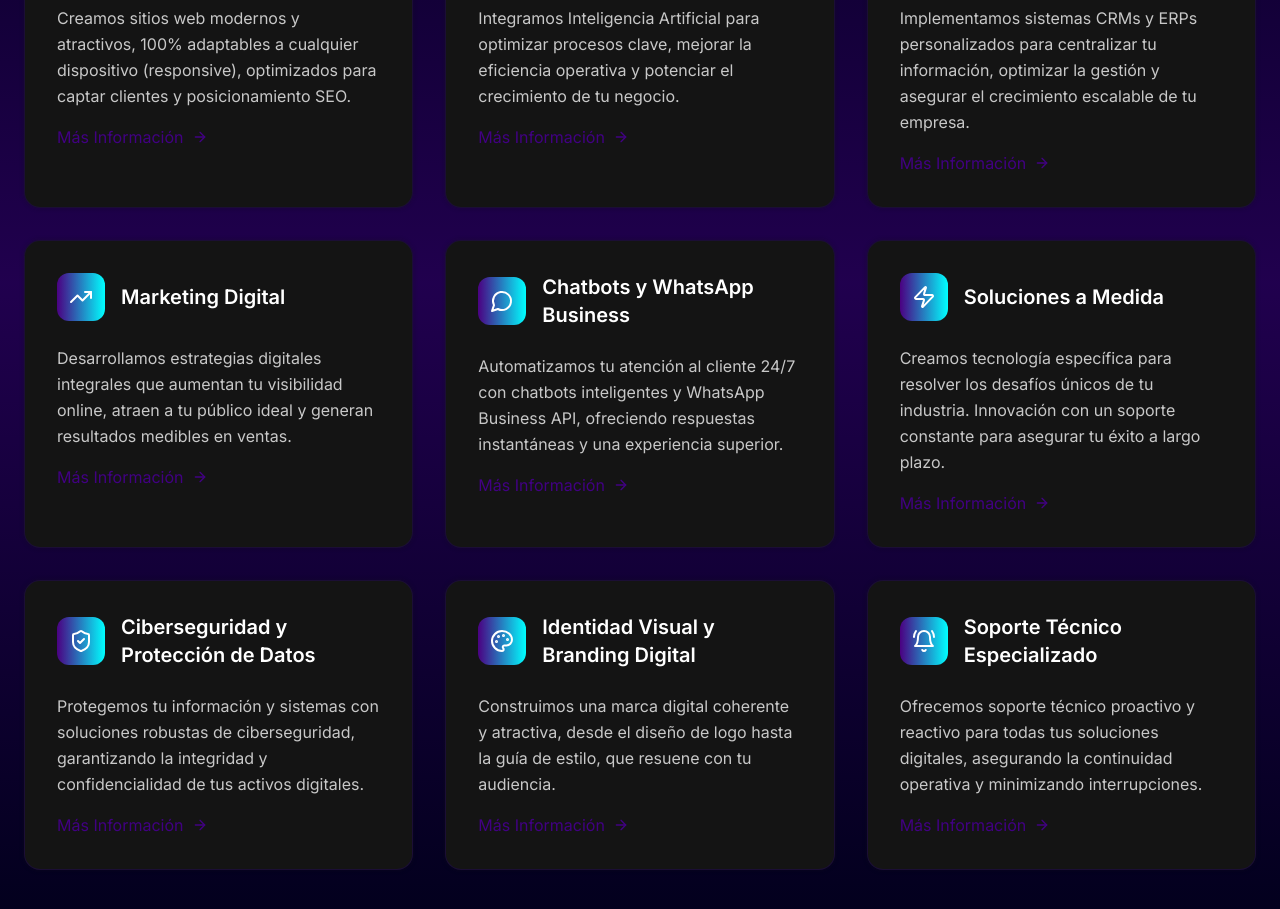
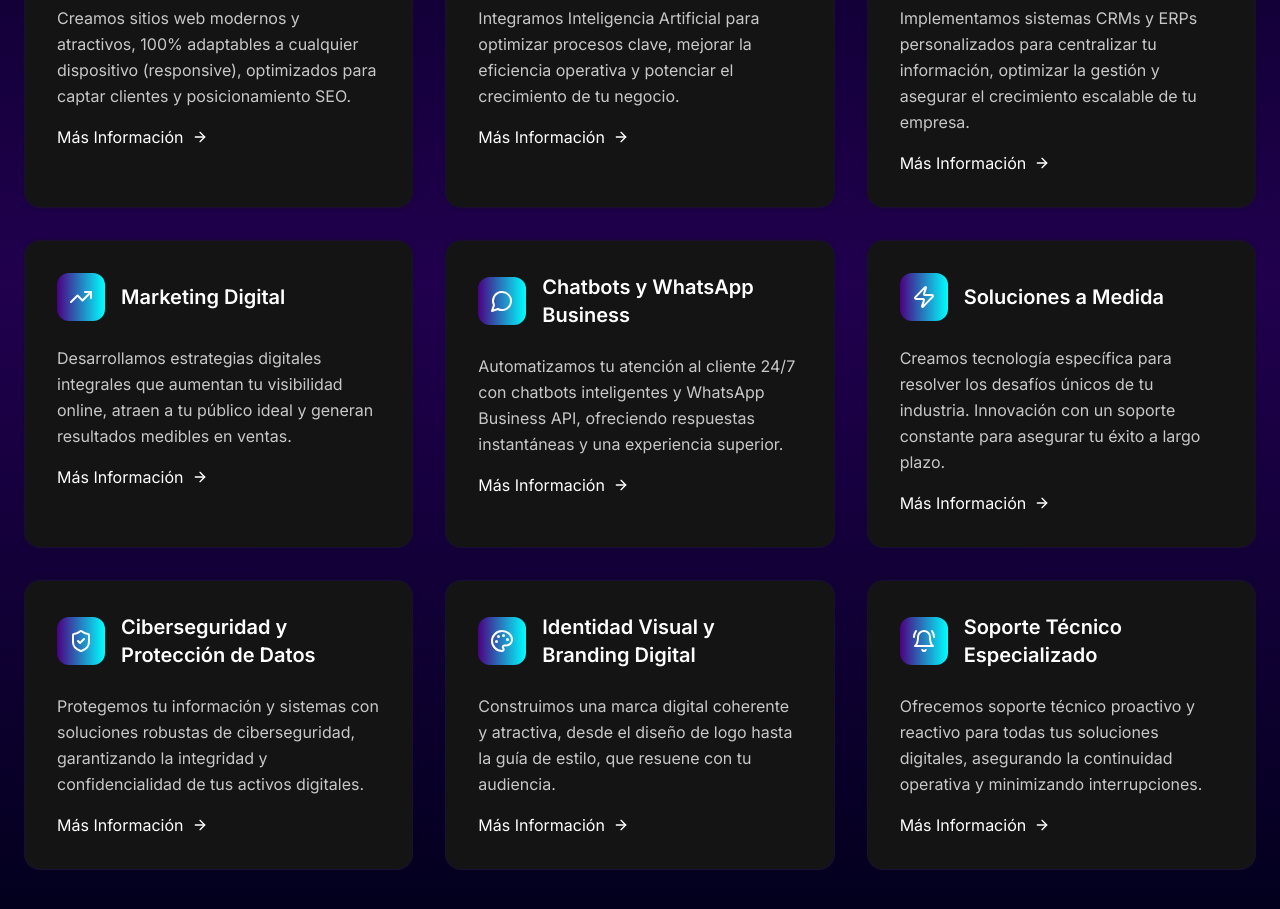
Before and after one commit to Ing-Daron11/DevHouse_blog, a React (Vite) app: page / in a window 1280 px wide. Shown: the part 1200-2109 px from the top of the page. Built offline with nearby package versions, Linux system fonts and the light colour scheme.

Commit message:
Feat: small changes

```diff
--- a/src/components/ServiceModal.tsx
+++ b/src/components/ServiceModal.tsx
@@ -72,8 +72,9 @@ const ServiceModal = ({ isOpen, service, onClose}) => {
 
                 <div className="mt-12 text-center">
                     <a
-                        href="#contacto" // Enlaza a tu sección de contacto
-                        onClick={onClose} // Cierra la modal al hacer clic en el botón
+                        href="https://wa.me/573025922818?text=Hola,%20me%20gustaría%20agendar%20una%20consultoría%20gratuita%20sobre%20mi%20proyecto."
+                        target="_blank"
+                        rel="noopener noreferrer"
                         className="btn-primary inline-flex items-center"
                     >
                         Agenda una Consultoría Gratuita
--- a/src/components/ServicesSection.tsx
+++ b/src/components/ServicesSection.tsx
@@ -1,8 +1,9 @@
   import { Globe, Brain, Database, TrendingUp, MessageCircle, Zap, Code, ShieldCheck, Palette, Lightbulb, BellRing, ArrowRight } from 'lucide-react';
   import { AnimatedSection } from './AnimatedSection';
   import ServiceModal from './ServiceModal';
-  import { useState } from 'react';
+  import { useState, useEffect } from 'react';
   import React from 'react';
+import { log } from 'node:console';
 
   const services = [
     {
@@ -87,6 +88,7 @@
       setSelectService(null);
     }
 
+
     return (
       <section className="py-24 relative overflow-hidden">
         {/* Background gradient*/}
@@ -129,7 +131,7 @@
                   </p>
 
                   <div
-                    className="text-primary hover:text-primary-foreground transition-colors duration-300 flex items-center group-hover:translate-x-1"
+                    className="hover:text-accent transition-colors duration-300 flex items-center group-hover:translate-x-1"
                   >
                     Más Información
                     <ArrowRight className="h-4 w-4 ml-2 group-hover:translate-x-1 transition-transform duration-300" />
```
